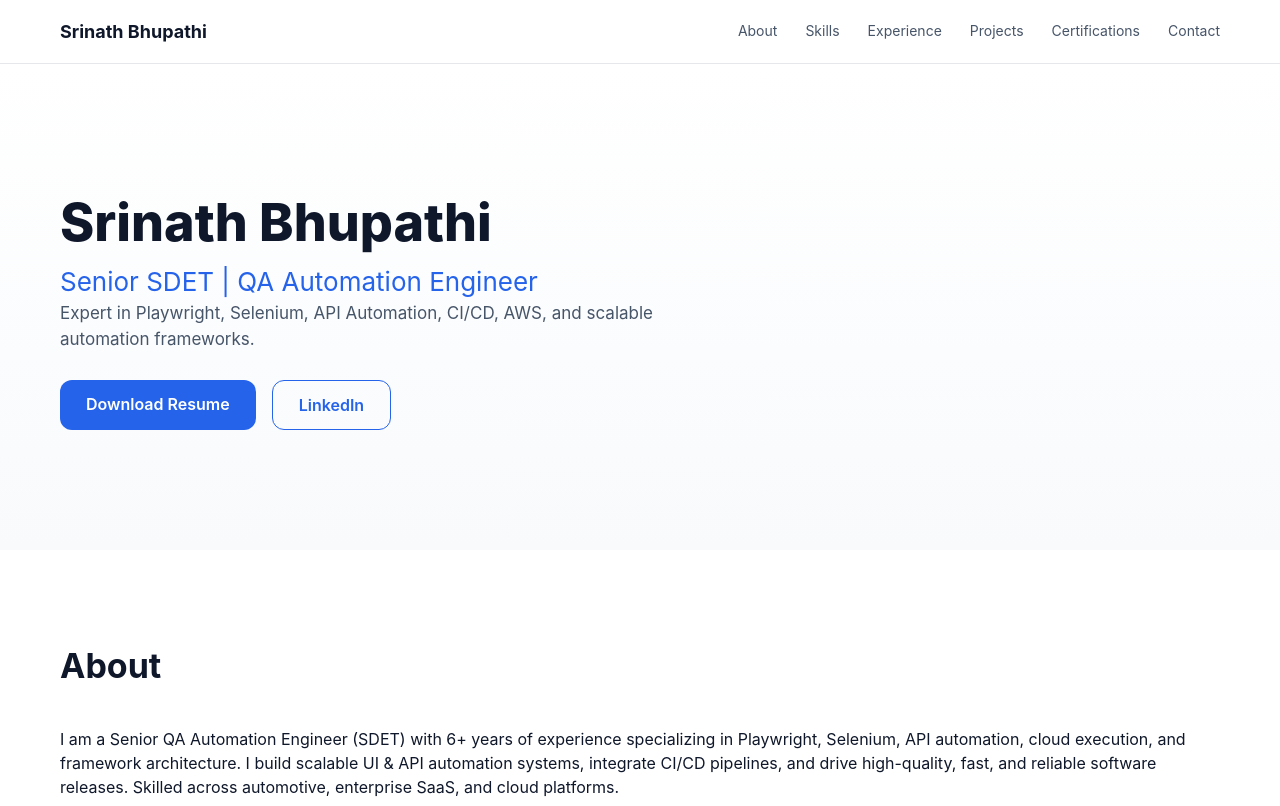
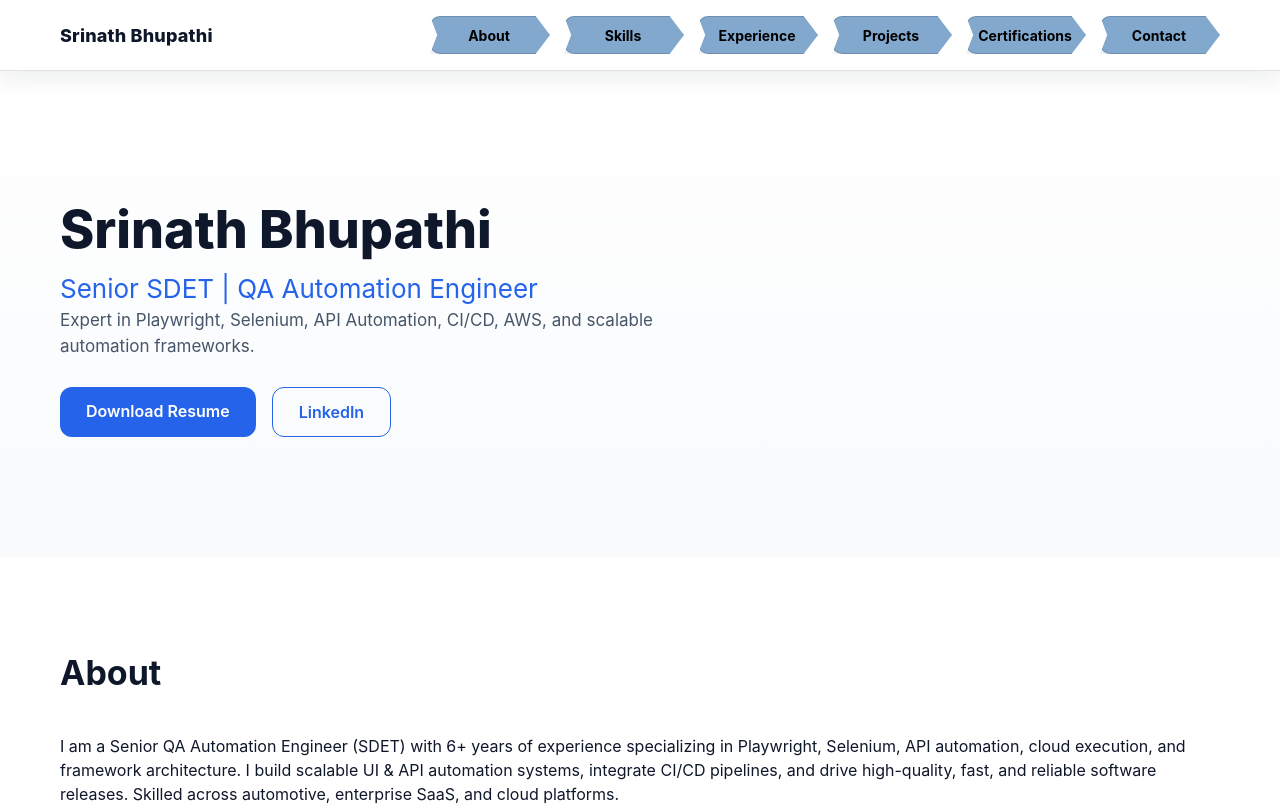
Before and after one commit to srinath7002/srinathb-portfolio-website, a Next.js app: page /beauty6 in a window 1280 px wide. Shown: the top 806 px of the page. Built offline with nearby package versions, Linux system fonts and the light colour scheme.

Commit message:
menubar updated

```diff
--- a/app/beauty6/style6.css
+++ b/app/beauty6/style6.css
@@ -23,45 +23,76 @@ body {
   position: sticky;
   top: 0;
   z-index: 50;
-  background: rgba(255, 255, 255, 0.9);
-  backdrop-filter: blur(8px);
-  padding: 18px 60px;
+
   display: flex;
+  align-items: center;
   justify-content: space-between;
-  border-bottom: 1px solid #e5e7eb;
+
+  padding: 16px 60px;
+
+  background: rgba(255, 255, 255, 0.85);
+  backdrop-filter: blur(18px) saturate(160%);
+  -webkit-backdrop-filter: blur(18px) saturate(160%);
+
+  border-bottom: 1px solid rgba(15, 23, 42, 0.12);
+  box-shadow:
+    0 8px 24px rgba(15, 23, 42, 0.08),
+    inset 0 -1px 0 rgba(255, 255, 255, 0.6);
 }
 
 .b6-logo {
-  font-weight: 700;
+  font-weight: 800;
   font-size: 18px;
+  letter-spacing: 0.2px;
 }
 
-.b6-nav a {
-  margin-left: 28px;
-  font-size: 14px;
-  color: var(--text-muted);
-  position: relative;
+/* Keep menus horizontal */
+.b6-nav {
+  display: flex;
+  align-items: center;
+  gap: 14px;           /* spacing between buttons */
 }
 
-.b6-nav a::after {
-  content: "";
-  position: absolute;
-  bottom: -6px;
-  left: 0;
-  width: 0;
-  height: 2px;
-  background: var(--primary);
-  transition: width 0.3s;
+/* MENU BUTTONS (arrow shape like your sketch) */
+.b6-nav a {
+  display: inline-flex;
+  align-items: center;
+  justify-content: center;
+
+  width: 120px;
+  height: 38px;
+  padding: 0 18px 0 16px;     /* left padding slightly smaller */
+  font-size: 14px;
+  font-weight: 700;
+  color: black;
+
+  background: #82a8ce;  /* visible even normally */
+  border: 1px solid rgba(15, 23, 42, 0.18);
+  border-radius: 10px;
+
+  /* ARROW SHAPE */
+  clip-path: polygon(
+    0% 0%,
+    88% 0%,
+    100% 50%,
+    88% 100%,
+    0% 100%,
+    6% 50%
+  );
+
+  box-shadow: 0 6px 16px rgba(15, 23, 42, 0.12);
+  transition: transform 0.18s ease, background 0.18s ease, box-shadow 0.18s ease, border-color 0.18s ease, color 0.18s ease;
 }
 
+/* Hover: bigger + cleaner highlight (like you wanted) */
 .b6-nav a:hover {
-  color: var(--primary);
+  background: rgb(223, 92, 44);   /* ✅ background changes automatically */
+  border-color: rgb(214, 75, 24);
+  color: #ffffff;                 /* text stays readable */
+
+  transform: scale(1.1);
+  box-shadow: 0 10px 24px rgba(214, 75, 24, 0.35);
 }
-
-.b6-nav a:hover::after {
-  width: 100%;
-}
-
 /* HERO */
 .b6-hero {
   padding: 120px 60px;
```
